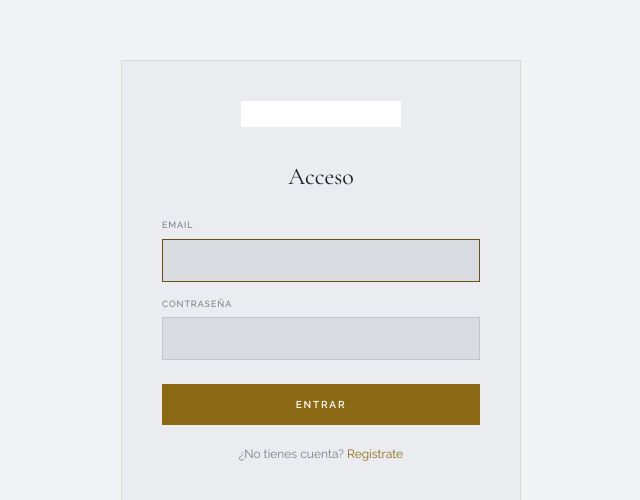
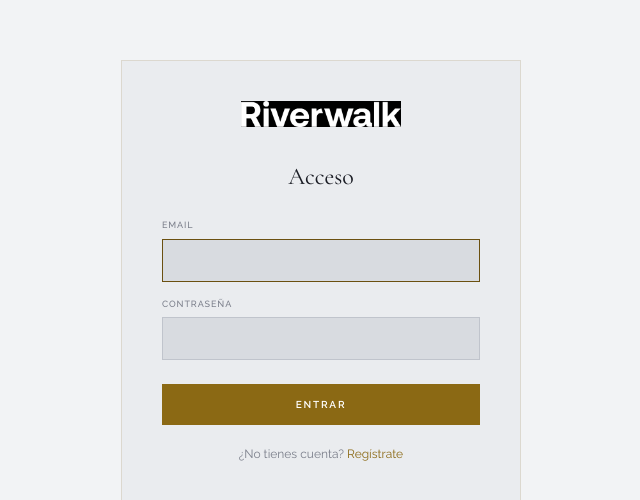
Before and after one commit to RiverwalkInvestment/riverwalk-model, a Next.js app: page /auth/login in a window 1280 px wide. Shown: the part 118-618 px from the top of the page, without its empty margins (319-959 px from the left). Built offline with nearby package versions, Linux system fonts and the light colour scheme; a web font is replaced by a local one.

Commit message:
fix(logo): correct logo contrast per background color
--dark/#F2F3F5 (dashboard, auth) → black logo, no filter
#0F1014 topbar → invert(1) = white logo blends with dark bar

Co-Authored-By: Claude Sonnet 4.6 <noreply@anthropic.com>

```diff
--- a/src/app/auth/login/page.tsx
+++ b/src/app/auth/login/page.tsx
@@ -43,7 +43,7 @@ export default function LoginPage() {
             alt="Riverwalk"
             width={160}
             height={26}
-            style={{ filter: 'brightness(0) invert(1)' }}
+            style={{ display: 'block' }}
             priority
           />
         </div>
--- a/src/app/auth/register/page.tsx
+++ b/src/app/auth/register/page.tsx
@@ -54,7 +54,7 @@ export default function RegisterPage() {
             alt="Riverwalk"
             width={160}
             height={26}
-            style={{ filter: 'brightness(0) invert(1)' }}
+            style={{ display: 'block' }}
             priority
           />
         </div>
--- a/src/app/dashboard/DashboardClient.tsx
+++ b/src/app/dashboard/DashboardClient.tsx
@@ -69,7 +69,7 @@ export default function DashboardClient({ user }: Props) {
             alt="Riverwalk"
             width={130}
             height={21}
-            style={{ filter: 'brightness(0) invert(1)' }}
+            style={{ display: 'block' }}
           />
           <span className="topbar-sep" />
           <span className="dashboard-title">Deal Modeler</span>
--- a/src/app/deal/[id]/DealClient.tsx
+++ b/src/app/deal/[id]/DealClient.tsx
@@ -1182,7 +1182,7 @@ export default function DealClient({
             alt="Riverwalk"
             width={120}
             height={20}
-            style={{ filter: 'brightness(0) invert(1)' }}
+            style={{ filter: 'invert(1)' }}
             priority
           />
         </a>
```
